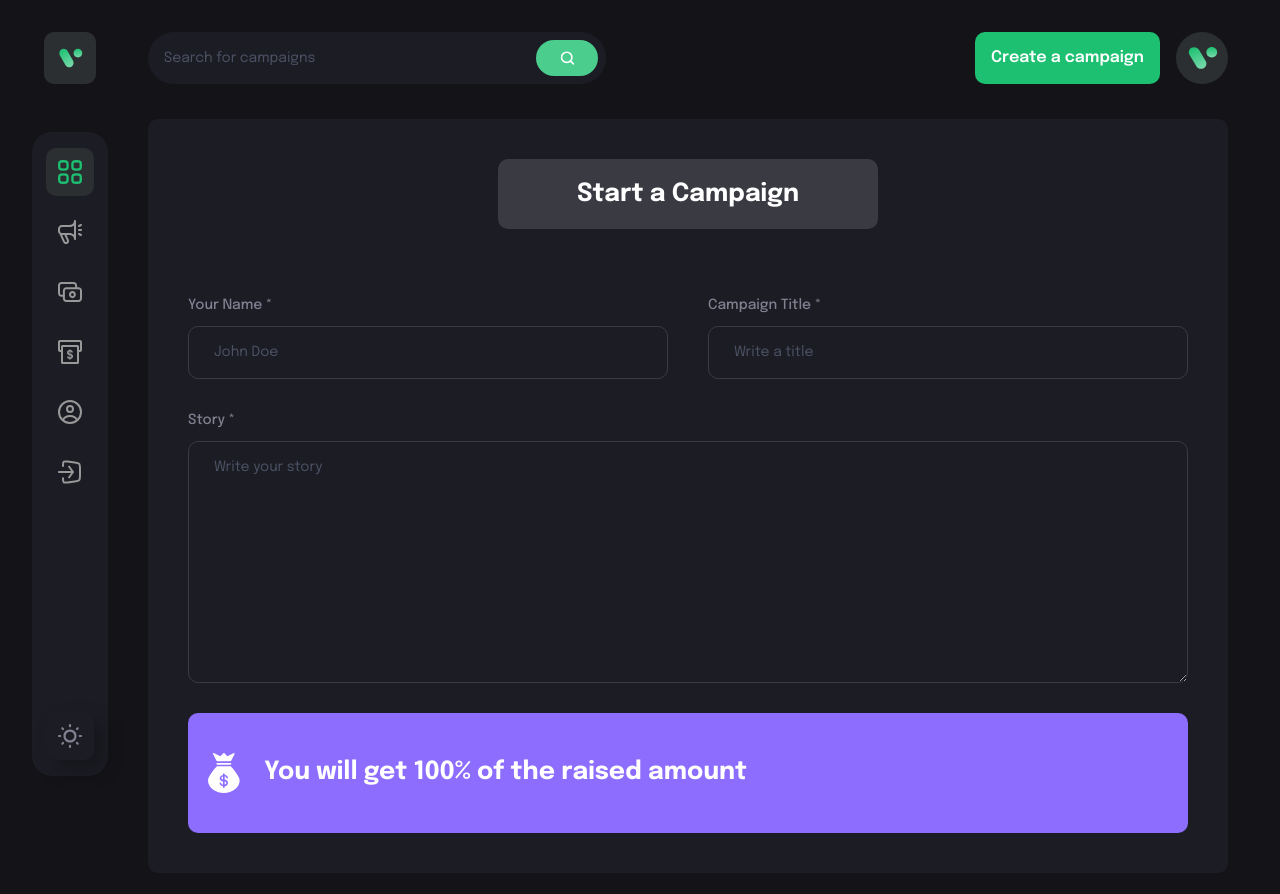
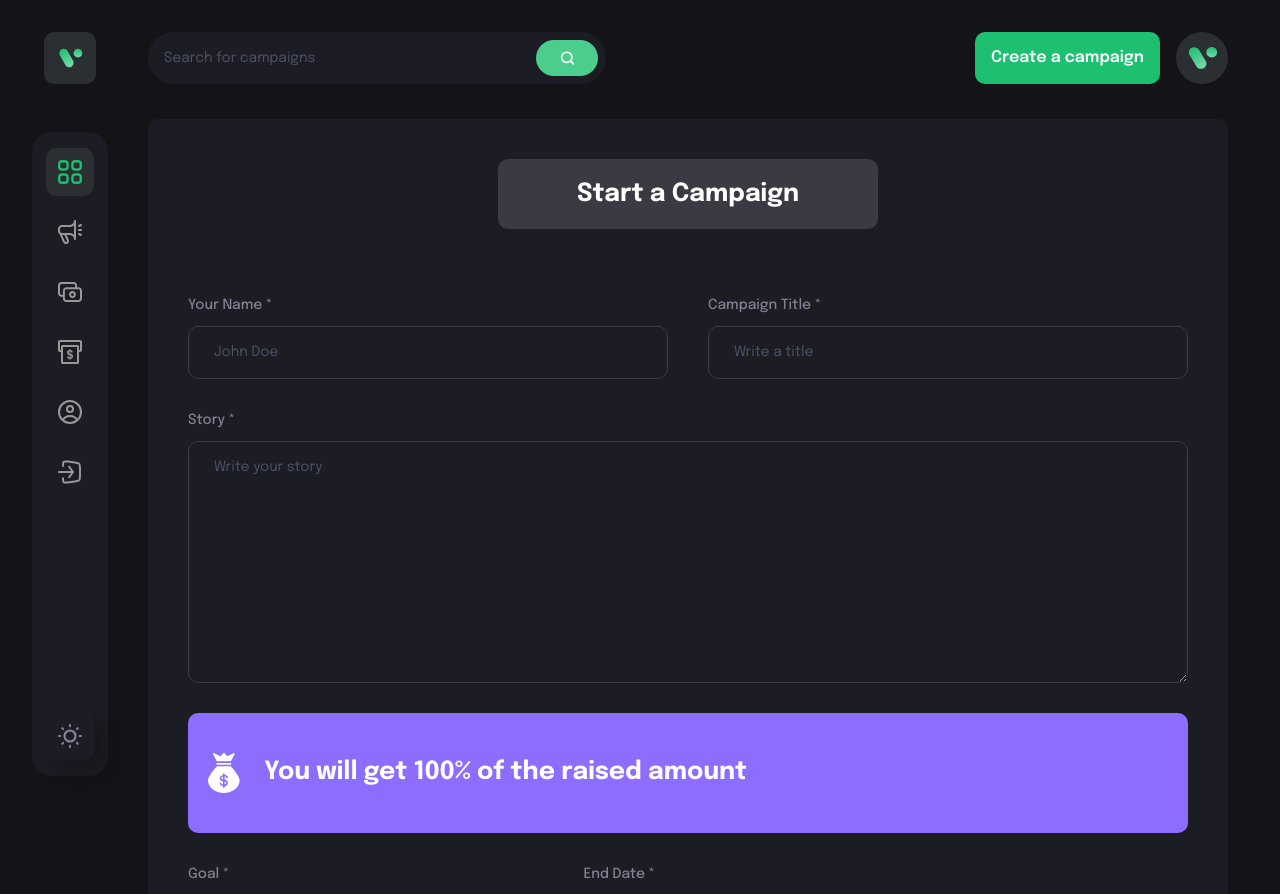
Before and after one commit to anggriawanmr/crowdfunding, a React (Vite) app in the folder client/: page /create-campaign in a window 1280 px wide. Shown: the top 894 px of the page. Built offline with nearby package versions, Linux system fonts and the light colour scheme; what @thirdweb-dev/react would draw is missing.

Commit message:
Adding FormField for deadline and a submit button :sparkles:

```diff
--- a/client/src/pages/CreateCampaign.jsx
+++ b/client/src/pages/CreateCampaign.jsx
@@ -68,6 +68,31 @@ const CreateCampaign = () => {
             You will get 100% of the raised amount
           </h4>
         </div>
+
+        <div className="flex flex-wrap gap-[40px]">
+          <FormField
+            labelName="Goal *"
+            placeholder="ETH 0.50"
+            inputType="text"
+            value={form.target}
+            handleChange={() => {}}
+          />
+          <FormField
+            labelName="End Date *"
+            placeholder="End Date"
+            inputType="date"
+            value={form.deadline}
+            handleChange={() => {}}
+          />
+
+          <div className="flex justify-center items-center mt-[40px]">
+            <CustomButton
+              btnType="submit"
+              title="Submit new campaign"
+              styles="bg-[#1dc071]"
+            />
+          </div>
+        </div>
       </form>
     </div>
   );
```
